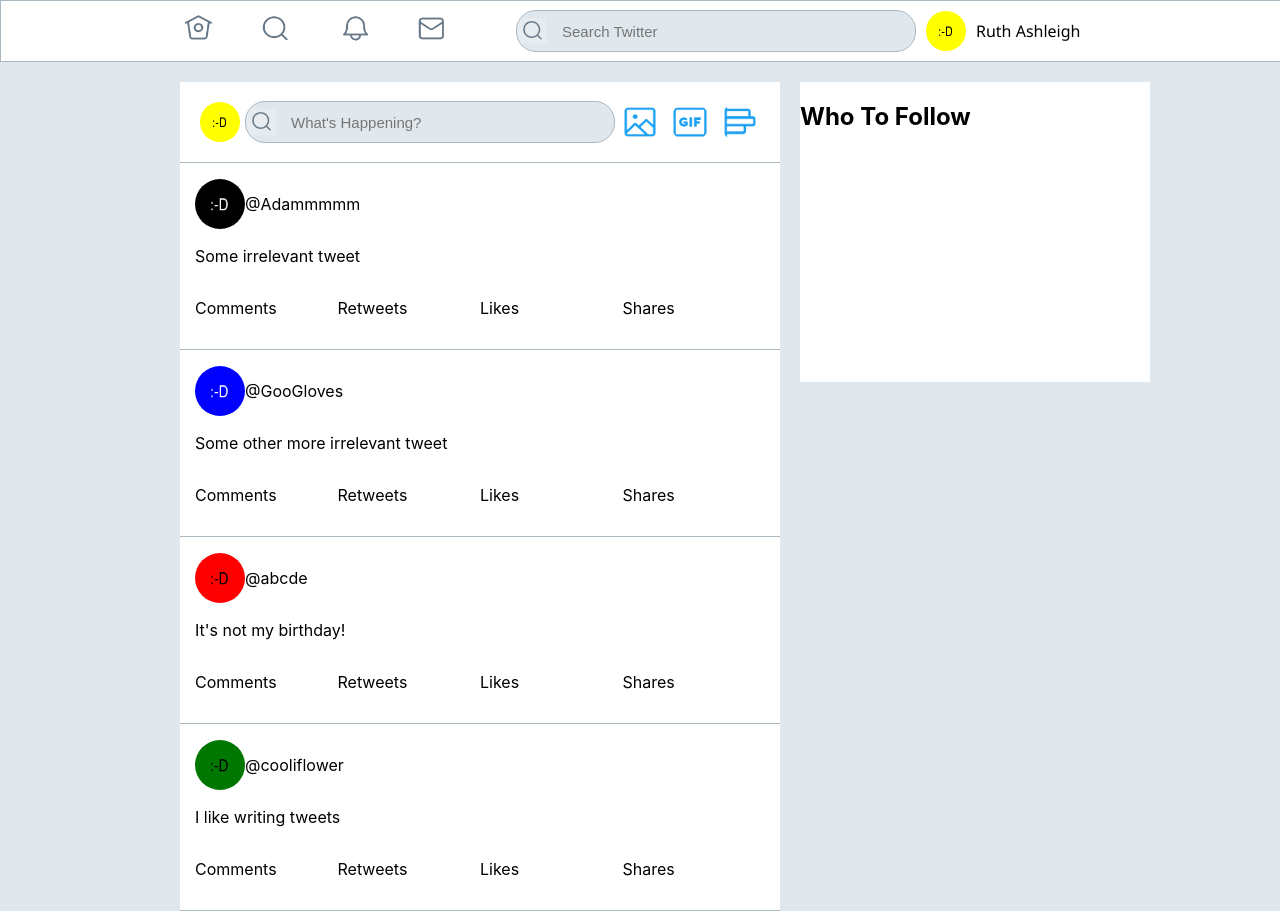
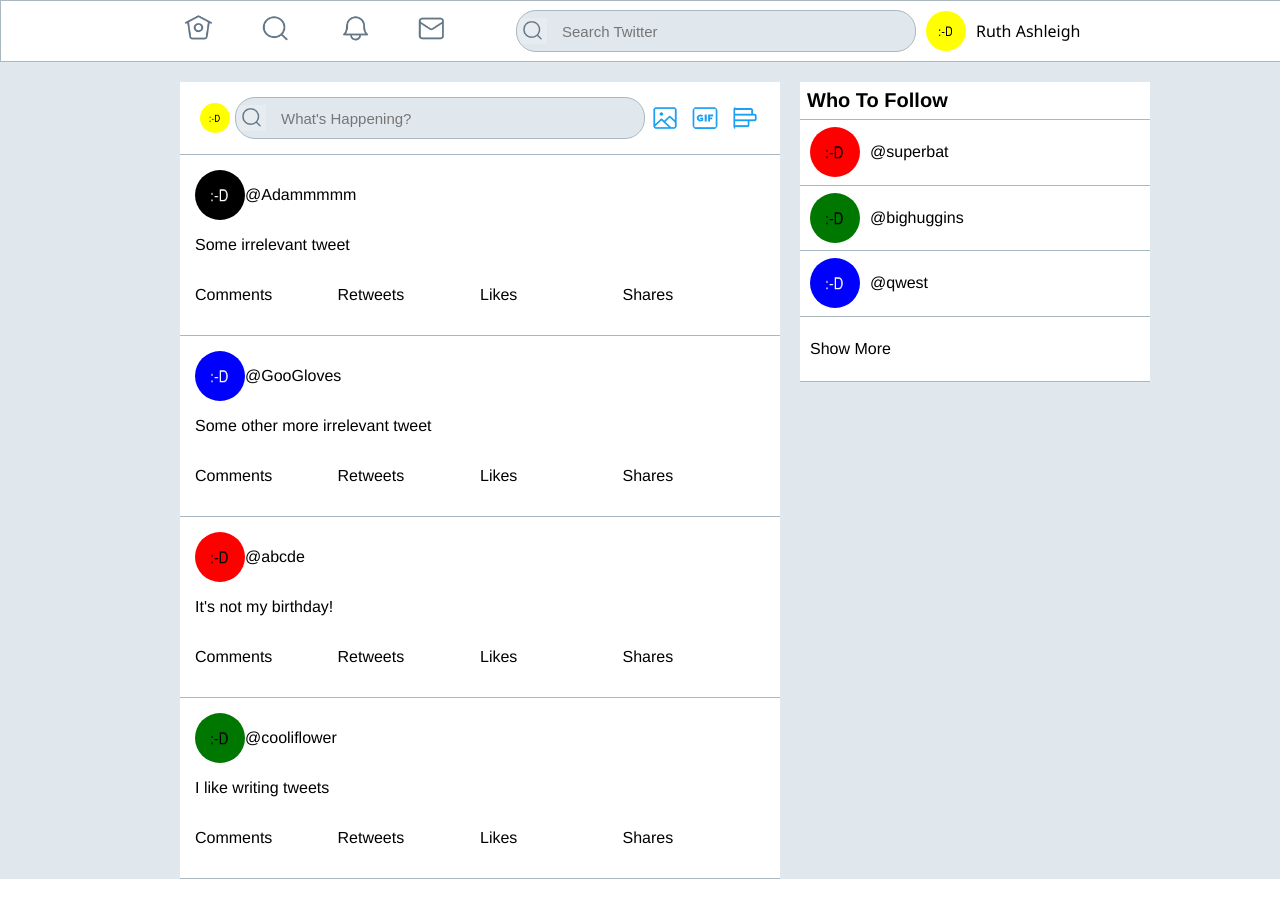
Before and after one commit to ruthcodes/react-flexbox-tweeter, a React (Create React App) app: page / in a window 1280 px wide. After the commit the page ends 879 px from the top, so only its background shows below. Built offline with nearby package versions, Linux system fonts and the light colour scheme.

Commit message:
Added aside component (props map list) and general style fixes

```diff
--- a/src/App.css
+++ b/src/App.css
@@ -1,7 +1,7 @@
 .App {
   display: flex;
   flex-direction: column;
-
+  font-family: "Helvetica Neue"
 }
 
 html{
--- a/src/components/AsideContent.js
+++ b/src/components/AsideContent.js
@@ -1,10 +1,19 @@
 import React from 'react';
+import User from './User';
 import '../styles/MainBody.css';
 
 function AsideContent(props){
   return (
     <aside className="followSuggestion">
       <h2>Who To Follow</h2>
+      <ul>
+        {
+          props.user.map((user,i) => {
+            return <li key={i}><User user={user}/></li>
+          })
+        }
+        <li> <p>Show More</p> </li>
+      </ul>
     </aside>
   )
 }
--- a/src/components/MainArea.js
+++ b/src/components/MainArea.js
@@ -9,13 +9,13 @@
     this.state = {
       otherUsers: [
         {
-          name: 'Bat Man', username: "@superbat", image: './images/bat.png'
+          name: 'Bat Man', username: "@superbat", image: './images/abcde.png'
         },
         {
-          name: 'Berty Higgins', username: "@bighuggins", image: './images/berty.png'
+          name: 'Berty Higgins', username: "@bighuggins", image: './images/cooliflower.png'
         },
         {
-          name: 'Kait Wester', username: "@qwest", image: './images/kait.png'
+          name: 'Kait Wester', username: "@qwest", image: './images/gary.png'
         },
       ]
     }
@@ -24,7 +24,7 @@
     return (
       <main>
         <Main user={this.props.user}/>
-        <Sidebar />
+        <Sidebar user={this.state.otherUsers}/>
       </main>
     )
   }
--- a/src/components/Sidebar.js
+++ b/src/components/Sidebar.js
@@ -5,7 +5,7 @@
 function Sidebar(props){
   return (
     <div className="side">
-      <AsideContent />
+      <AsideContent user={props.user}/>
     </div>
   )
 }
--- a/src/components/User.js
+++ b/src/components/User.js
@@ -5,7 +5,7 @@
 function User(props){
     return (
       <div className="user">
-        <Avatar image={props.user.avatarImage}/>
+        <Avatar image={props.user.avatarImage || props.user.image}/>
         <p>{props.user.username}</p>
       </div>
     )
--- a/src/styles/Header.css
+++ b/src/styles/Header.css
@@ -11,7 +11,7 @@
   background: white;
 }
 
-ul {
+header ul {
  display: flex;
  justify-content: center;
  align-self: center;
@@ -70,7 +70,7 @@
     order: 1;
     flex-basis: 50px;
   }
-  ul{
+  header ul{
     order: 2;
     justify-content: space-between;
     flex-direction: row;
--- a/src/styles/MainBody.css
+++ b/src/styles/MainBody.css
@@ -42,8 +42,8 @@
 }
 
 .writeTweet img {
-  height: 40px;
-  width: 40px;
+  height: 30px;
+  width: 30px;
   border-radius: 100%;
   margin: 5px;
 }
@@ -57,14 +57,53 @@
   background: white;
   width: 350px;
   height: 300px;
+  display: flex;
+  flex-flow: column nowrap;
+  align-items: stretch;
+  justify-content: flex-start;
+}
+
+.followSuggestion h2 {
+  margin: 0;
+  border-bottom: 1px solid #AAB8C2;
+  font-size: 20px;
+  font-weight: bolder;
+  padding: 7px;
+}
+
+.followSuggestion ul {
+  display:flex;
+  flex-flow: column nowrap;
+  list-style: none;
+  padding: 0;
+  flex: 1;
+  margin: 0;
+}
+
+.followSuggestion ul li {
+  flex: 1;
+  border-bottom: 1px solid #AAB8C2;
+  display: flex;
+  padding-left: 5px;
+  align-items: center;
+}
+
+.followSuggestion ul li img {
+  margin: 5px;
+}
+
+.followSuggestion ul li p {
+  margin: 0;
+  margin-left: 5px;
 }
 
 .displayTweets ul {
   display: flex;
   flex-flow: column nowrap;
-  margin-top: 0;
   align-items: stretch;
-
+  flex:0 1 400px;
+  padding: 0;
+  margin: 0;
 }
 
 .displayTweets li {
```
